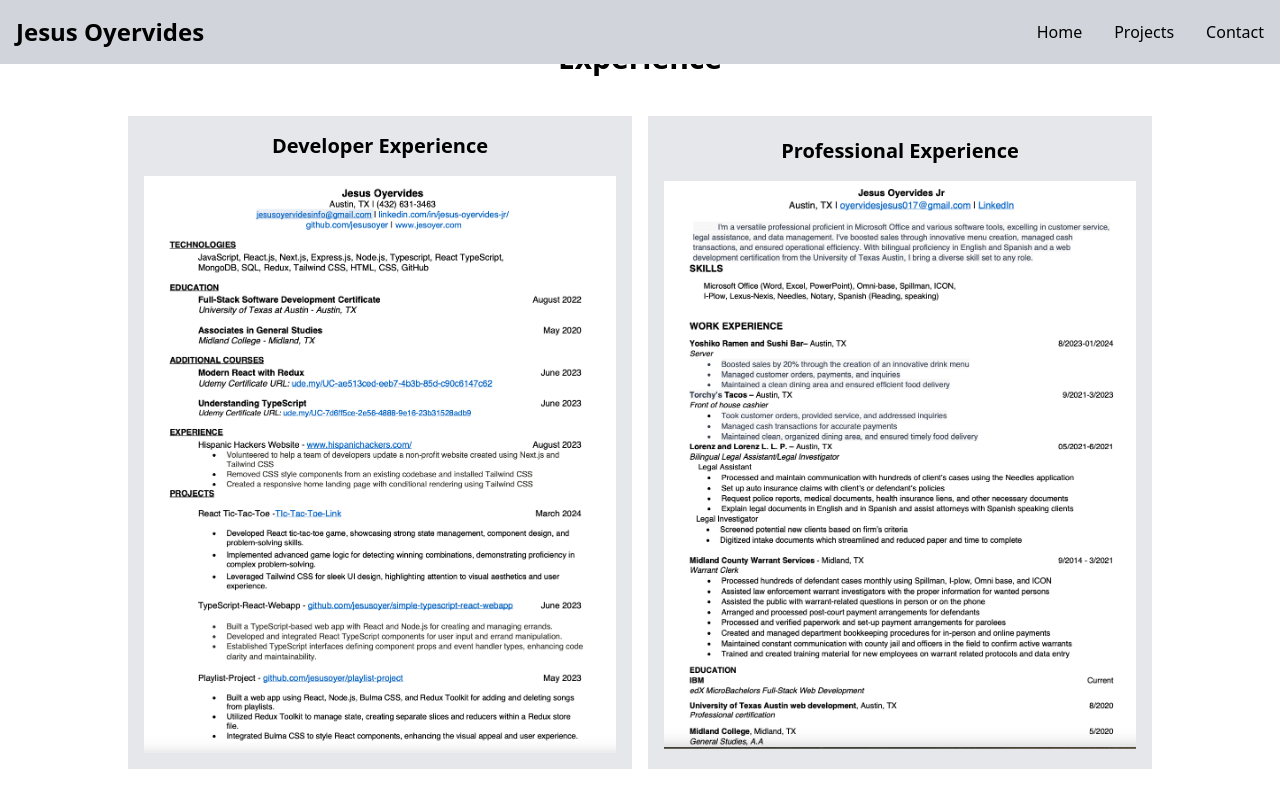
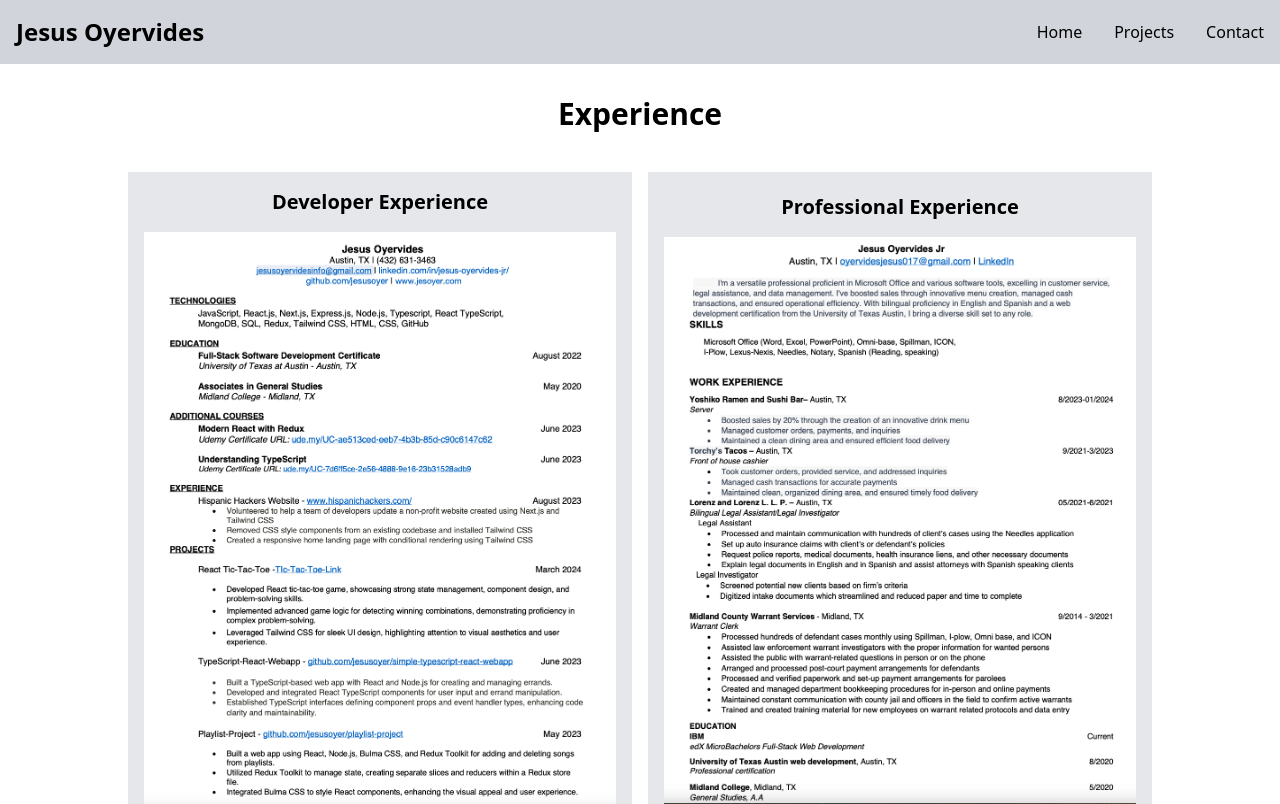
Before and after one commit to jesusoyer/nextjs-portfolio, a Next.js app: page /contact in a window 1280 px wide. Shown: the top 804 px of the page. Built offline with nearby package versions, Linux system fonts and the light colour scheme.

Commit message:
fixed margin top of resume component

```diff
--- a/components/ResumeSection.tsx
+++ b/components/ResumeSection.tsx
@@ -5,7 +5,7 @@
 
 const ResumeSection = () => {
   return (
-    <section className="mx-auto max-w-screen-lg ">
+    <section className="mx-auto max-w-screen-lg mt-14 ">
         <div className="text-3xl text-center font-bold p-10">Experience</div>
   <div className="grid grid-cols-2 gap-4">
   <div className="bg-gray-200 p-4 flex flex-col items-center justify-center">
```
